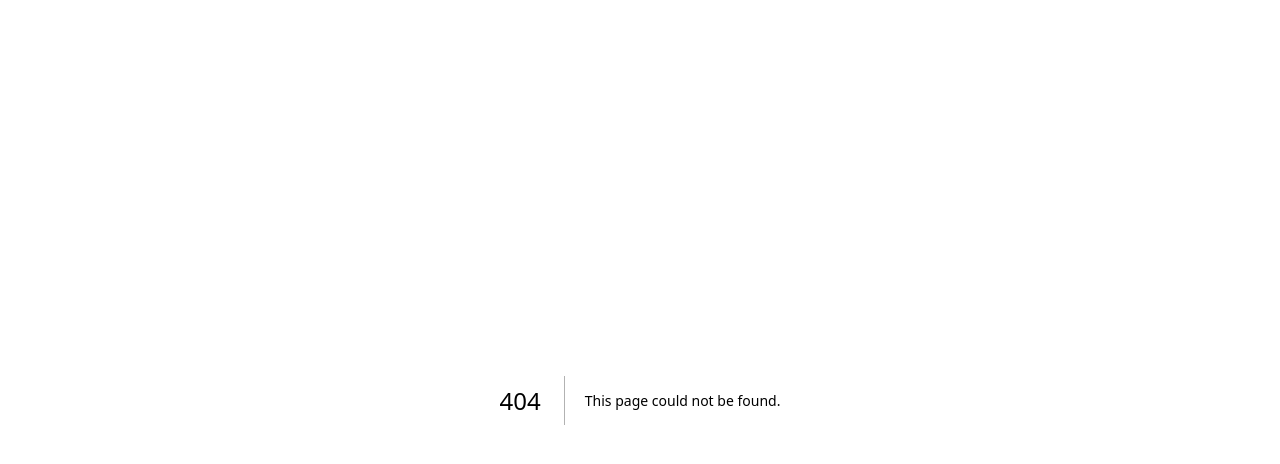
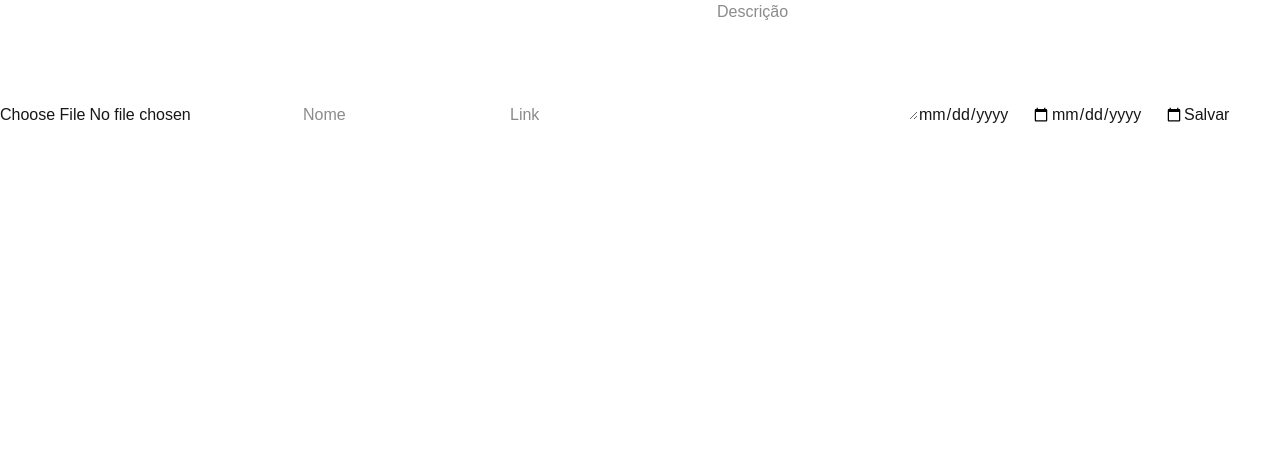
Before and after one commit to gabrieel1007/pormocao-fm89, a Next.js app: page /promocao/cadastro in a window 1280 px wide. Before the commit this address had no page. Shown: the top 464 px of the page. Built offline with nearby package versions, Linux system fonts and the light colour scheme.

Commit message:
feat(promocao): create promotion create form

```diff
--- /dev/null
+++ b/src/app/(pages)/promocao/cadastro/_components/promotionCreateForm.tsx
@@ -0,0 +1,37 @@
+"use client";
+
+import Form from "next/form";
+
+export function PromotionCreateForm() {
+  async function handleSubmit(formData: FormData) {
+    console.log("formData", formData);
+  }
+
+  return (
+    <div>
+      <Form action={handleSubmit}>
+        <input type="file" name="image" accept="image/*" required />
+        <input
+          type="text"
+          name="title"
+          placeholder="Nome"
+          minLength={5}
+          maxLength={30}
+          required
+        />
+        <input type="url" name="link" placeholder="Link" required />
+        <textarea
+          name="description"
+          placeholder="Descrição"
+          minLength={5}
+          maxLength={500}
+          rows={5}
+          required
+        ></textarea>
+        <input type="date" name="startDate" required />
+        <input type="date" name="endDate" required />
+        <button type="submit">Salvar</button>
+      </Form>
+    </div>
+  );
+}
--- /dev/null
+++ b/src/app/(pages)/promocao/cadastro/page.tsx
@@ -0,0 +1,9 @@
+import { PromotionCreateForm } from "@/app/(pages)/promocao/cadastro/_components/promotionCreateForm";
+
+export default function Page() {
+  return (
+    <div>
+      <PromotionCreateForm />
+    </div>
+  );
+}
```
